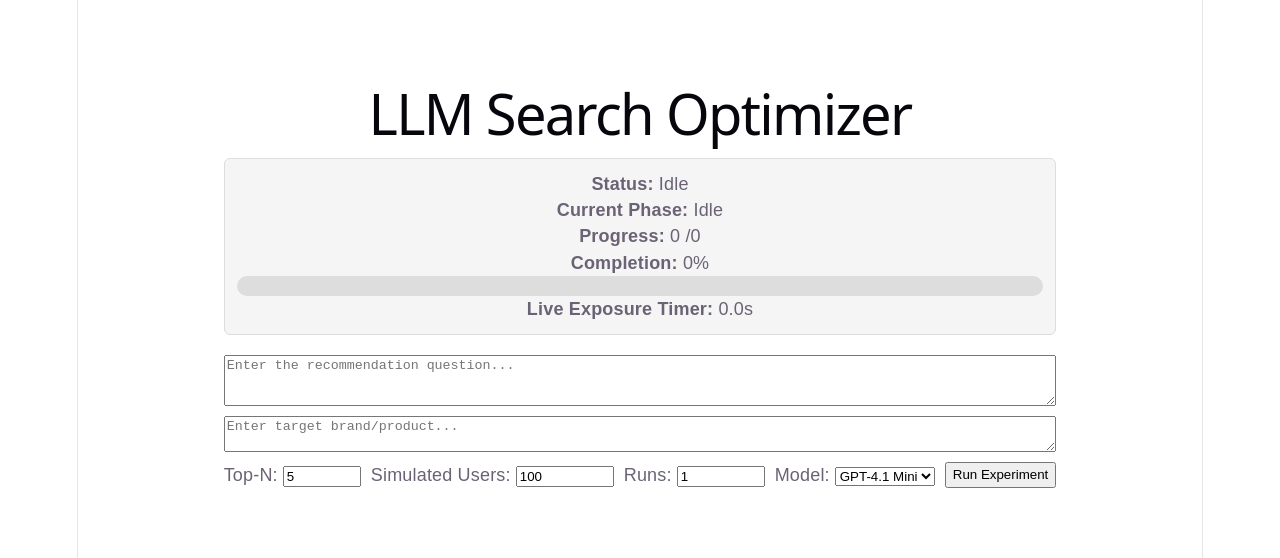
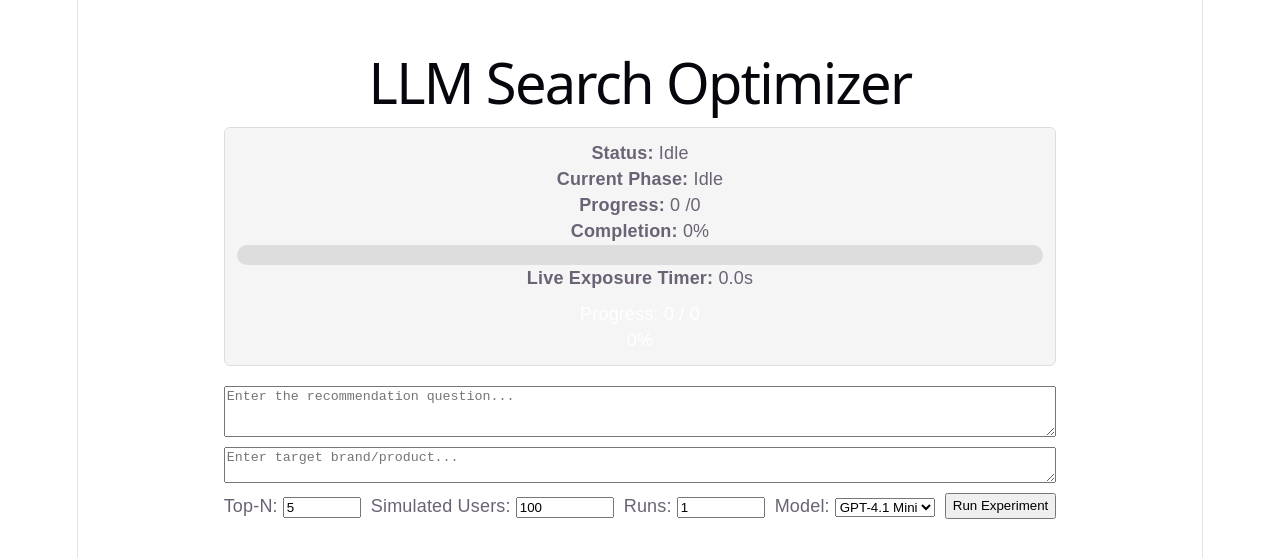
Before and after one commit to MelanthaChen/llm-search-frontend, a React app: page / in a window 1280 px wide. Shown: the part 112-670 px from the top of the page. Built offline with nearby package versions, Linux system fonts and the light colour scheme; the HTML template or start-up script is replaced by a standard one.

Commit message:
add realtime progress numbers

```diff
--- a/src/App.jsx
+++ b/src/App.jsx
@@ -290,6 +290,19 @@ function App() {
             {backendExposureSeconds} seconds
           </p>
         )}
+
+        {progress && (
+          <div style={{ marginTop: "10px", color: "white" }}>
+            <div>
+              Progress: {progress.completed} / {progress.total}
+            </div>
+
+            <div>
+              {progress.percentage}%
+            </div>
+          </div>
+        )}
+
       </div>
 
       {/* INPUTS */}
```
